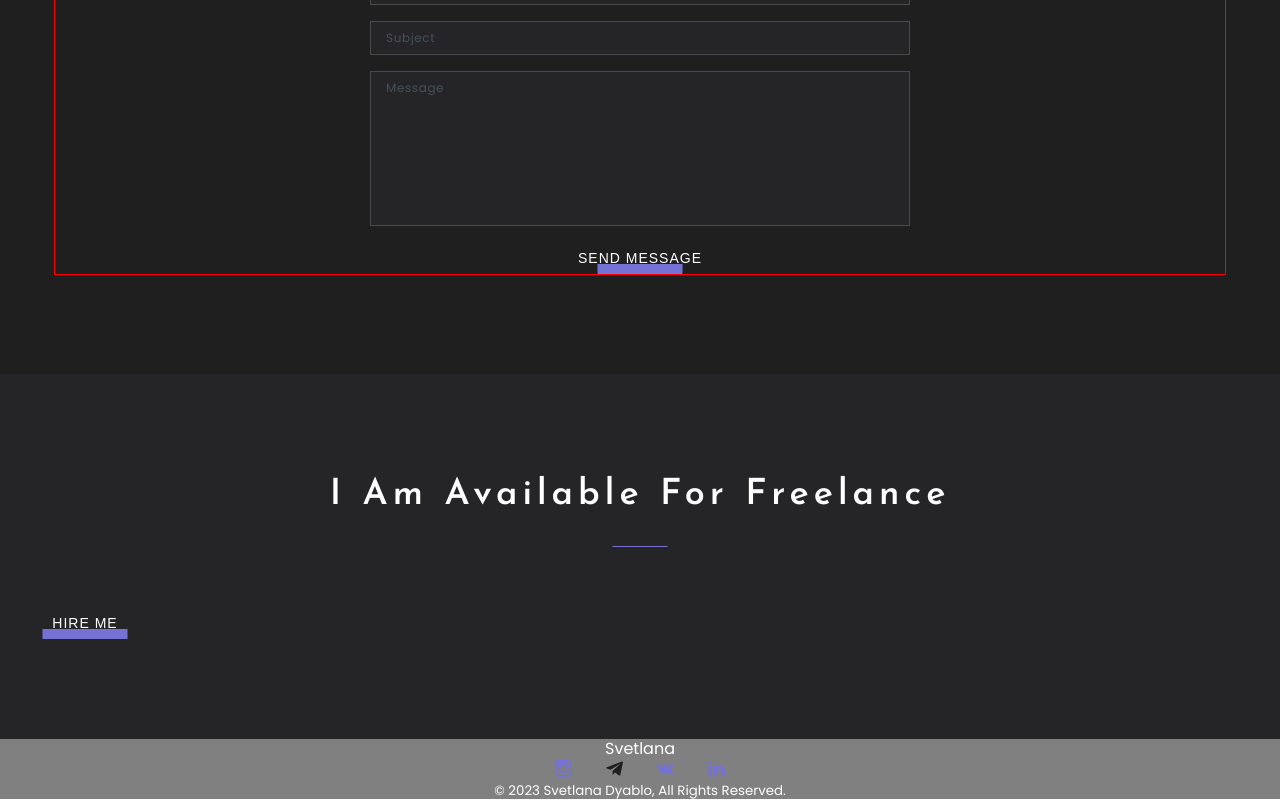
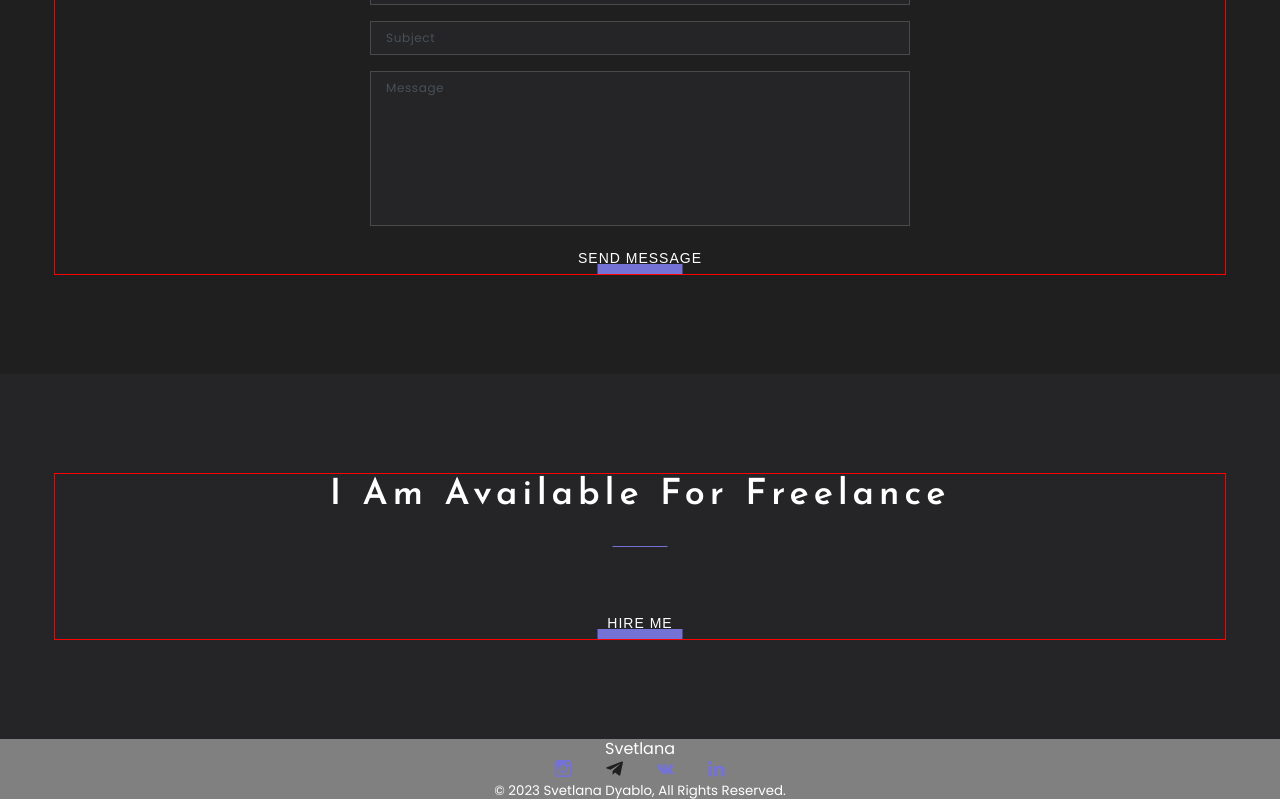
Before and after one commit to VlLabkovich/portfolio-start-project-example, a React app: page / in a window 1280 px wide. Shown: the part 3581-4381 px from the top of the page. Built offline with nearby package versions, Linux system fonts and the light colour scheme.

Commit message:
feat: add styles

```diff
--- a/src/layout/section/slogan/Slogan.tsx
+++ b/src/layout/section/slogan/Slogan.tsx
@@ -2,17 +2,21 @@ import React from 'react';
 import styled from "styled-components";
 import {SectionTitle} from "../../../components/SectionTitle";
 import {Button} from "../../../components/Button";
+import {FlexWrapper} from "../../../components/FlexWrapper";
+import {Container} from "../../../components/Container";
 
 export const Slogan = () => {
     return (
         <StyledSlogan>
-            <SectionTitle>I Am Available For Freelance</SectionTitle>
-            <Button>Hire me</Button>
+            <Container>
+                <FlexWrapper direction={'column'} align={'center'}>
+                    <SectionTitle>I Am Available For Freelance</SectionTitle>
+                    <Button>Hire me</Button>
+                </FlexWrapper>
+            </Container>
         </StyledSlogan>
     );
 };
 
 const StyledSlogan = styled.section`
-    min-height: 30vh;
-    background-color: cadetblue;
 `
```
